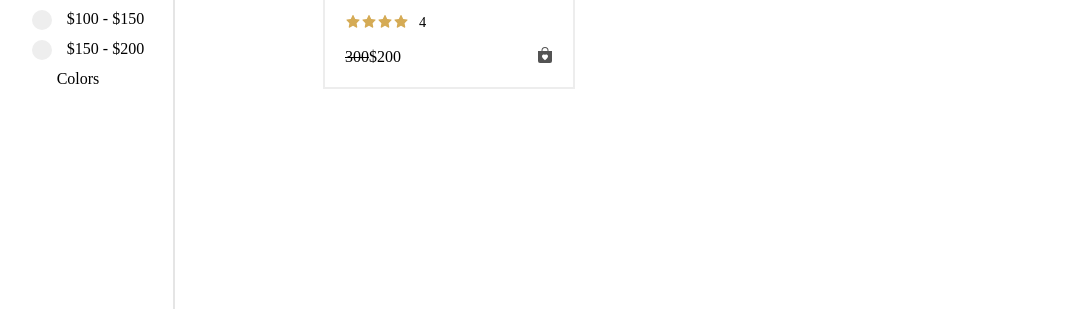
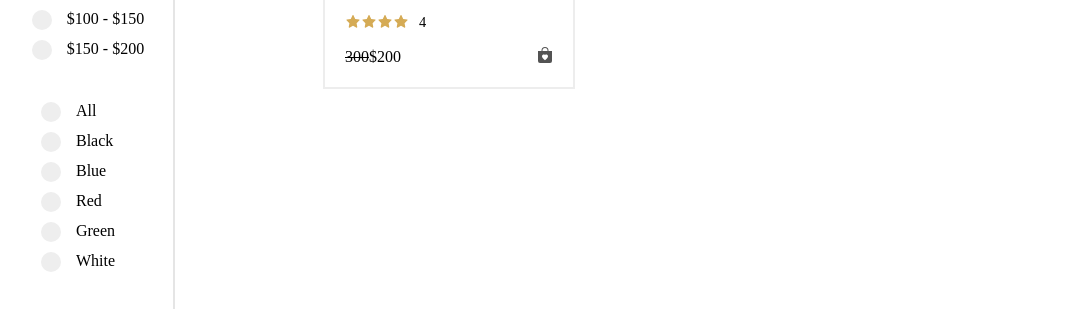
Before and after one commit to Arasirwa/advanced-search, a React (Vite) app: page / in a window 1280 px wide. Shown: the part 455-764 px from the top of the page, without its empty margins (17-1089 px from the left). Built offline with nearby package versions, Linux system fonts and the light colour scheme.

Commit message:
colors-complete

```diff
--- a/src/Sidebar/Colors/Colors.css
+++ b/src/Sidebar/Colors/Colors.css
@@ -0,0 +1,7 @@
+.color-title {
+    margin-top: 2rem;
+}
+
+.all {
+    background: linear-gradient(blue, crimson);
+}
--- a/src/Sidebar/Colors/Colors.jsx
+++ b/src/Sidebar/Colors/Colors.jsx
@@ -2,7 +2,32 @@
 
 const Colors = () => {
   return (
-    <div>Colors</div>
+    <div>
+    <label className='sidebar-label-container color-title'>
+        <input type="radio" name='test2' />
+        <span className='checkmark'></span>All
+      </label>
+      <label className='sidebar-label-container'>
+        <input type="radio" name='test2' />
+        <span className='checkmark'></span>Black
+      </label>
+      <label className='sidebar-label-container'>
+        <input type="radio" name='test2' />
+        <span className='checkmark'></span>Blue
+      </label>
+      <label className='sidebar-label-container'>
+        <input type="radio" name='test2' />
+        <span className='checkmark'></span>Red
+      </label>
+      <label className='sidebar-label-container'>
+        <input type="radio" name='test2' />
+        <span className='checkmark'></span>Green
+      </label>
+      <label className='sidebar-label-container'>
+        <input type="radio" name='test2' />
+        <span className='checkmark'></span> White
+      </label>
+    </div>
   )
 }
 
```
